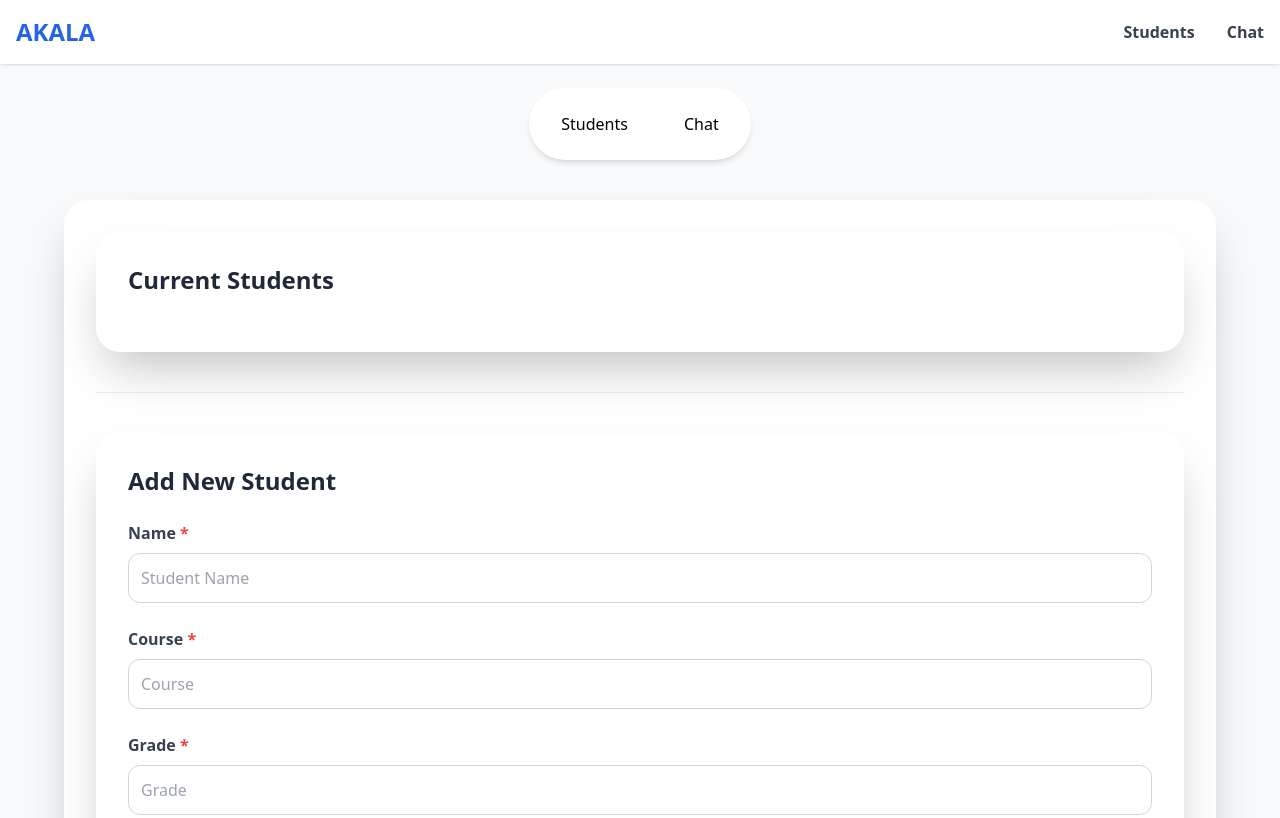
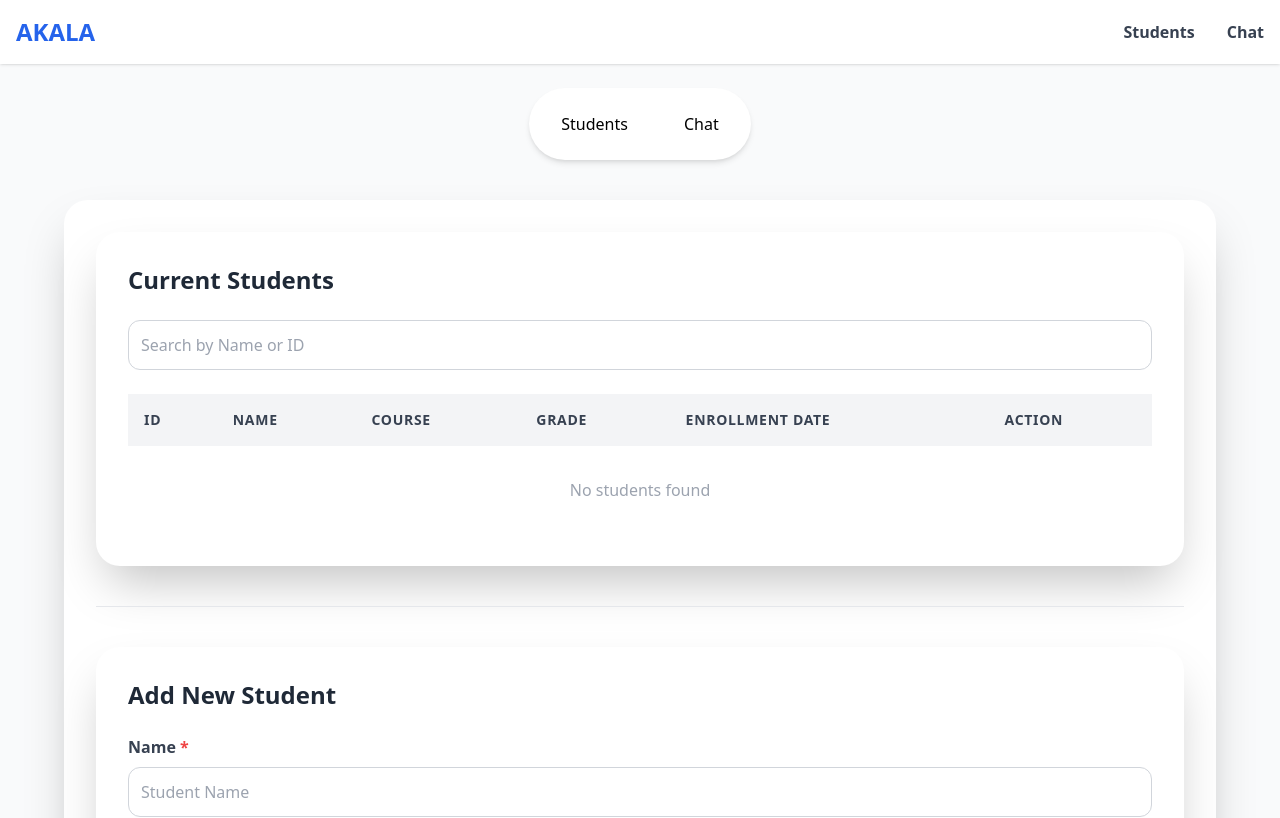
Before and after one commit to PragyaDhawan/student-management-platform, a React (Create React App) app: page /students in a window 1280 px wide. Shown: the top 818 px of the page. Built offline with nearby package versions, Linux system fonts and the light colour scheme.

Commit message:
create student table with search bar

```diff
--- /dev/null
+++ b/src/components/StudentTable/StudentTable.jsx
@@ -0,0 +1,82 @@
+import { useStudents } from '../../context/StudentContext';
+import { useState } from 'react';
+
+export default function StudentTable() {
+  const { students, deleteStudent } = useStudents(); // <-- Import deleteStudent
+  const [search, setSearch] = useState('');
+  const [sortBy, setSortBy] = useState('name');
+
+  function handleSort(column) {
+    setSortBy(column);
+  }
+
+  const filteredStudents = students
+    .filter(student =>
+      student.name.toLowerCase().includes(search.toLowerCase()) ||
+      student.id.toLowerCase().includes(search.toLowerCase())
+    )
+    .sort((a, b) => {
+      if (a[sortBy] && b[sortBy]) {
+        return a[sortBy].localeCompare(b[sortBy]);
+      }
+      return 0;
+    });
+
+  return (
+    <div>
+      <input
+        type="text"
+        placeholder="Search by Name or ID"
+        value={search}
+        onChange={e => setSearch(e.target.value)}
+        className="w-full p-3 mb-6 rounded-xl border border-gray-300 focus:border-blue-500 focus:ring focus:ring-blue-200 outline-none"
+      />
+
+      <div className="overflow-x-auto">
+        <table className="min-w-full text-left table-auto border-collapse">
+          <thead className="bg-gray-100">
+            <tr className="text-gray-700 uppercase text-sm tracking-wider">
+              <th className="p-4 cursor-pointer" onClick={() => handleSort('id')}>ID</th>
+              <th className="p-4 cursor-pointer" onClick={() => handleSort('name')}>Name</th>
+              <th className="p-4 cursor-pointer" onClick={() => handleSort('course')}>Course</th>
+              <th className="p-4 cursor-pointer" onClick={() => handleSort('grade')}>Grade</th>
+              <th className="p-4 cursor-pointer" onClick={() => handleSort('enrollmentDate')}>Enrollment Date</th>
+              <th className="p-4">Action</th>
+            </tr>
+          </thead>
+          <tbody>
+            {filteredStudents.length === 0 ? (
+              <tr>
+                <td colSpan="6" className="text-center py-8 text-gray-400">
+                  No students found
+                </td>
+              </tr>
+            ) : (
+              filteredStudents.map((student) => (
+                <tr key={student.id} className="border-b hover:bg-gray-50">
+                  <td className="p-4">{student.id}</td>
+                  <td className="p-4">{student.name}</td>
+                  <td className="p-4">{student.course}</td>
+                  <td className="p-4">{student.grade}</td>
+                  <td className="p-4">{student.enrollmentDate}</td>
+                  <td className="p-4">
+                  <button
+                    onClick={() => {
+                      if (window.confirm('Are you sure you want to delete this student?')) {
+                        deleteStudent(student.id);
+                      }
+                    }}
+                    className="bg-red-500 hover:bg-red-600 text-white text-sm px-3 py-1 rounded-full transition"
+                  >
+                    Delete
+                  </button>
+                  </td>
+                </tr>
+              ))
+            )}
+          </tbody>
+        </table>
+      </div>
+    </div>
+  );
+}
--- a/src/pages/StudentsPage.jsx
+++ b/src/pages/StudentsPage.jsx
@@ -1,3 +1,4 @@
+import StudentTable from '../components/StudentTable/StudentTable';
 import AddStudentForm from '../components/AddStudentForm/AddStudentForm';
 
 export default function StudentsPage() {
@@ -6,6 +7,7 @@ export default function StudentsPage() {
       {/* Current Students */}
       <div className="bg-white rounded-3xl shadow-2xl p-8">
         <h2 className="text-2xl font-bold mb-6 text-gray-800">Current Students</h2>
+        <StudentTable />
       </div>
 
       <div className="border-t border-gray-200"></div>
```
